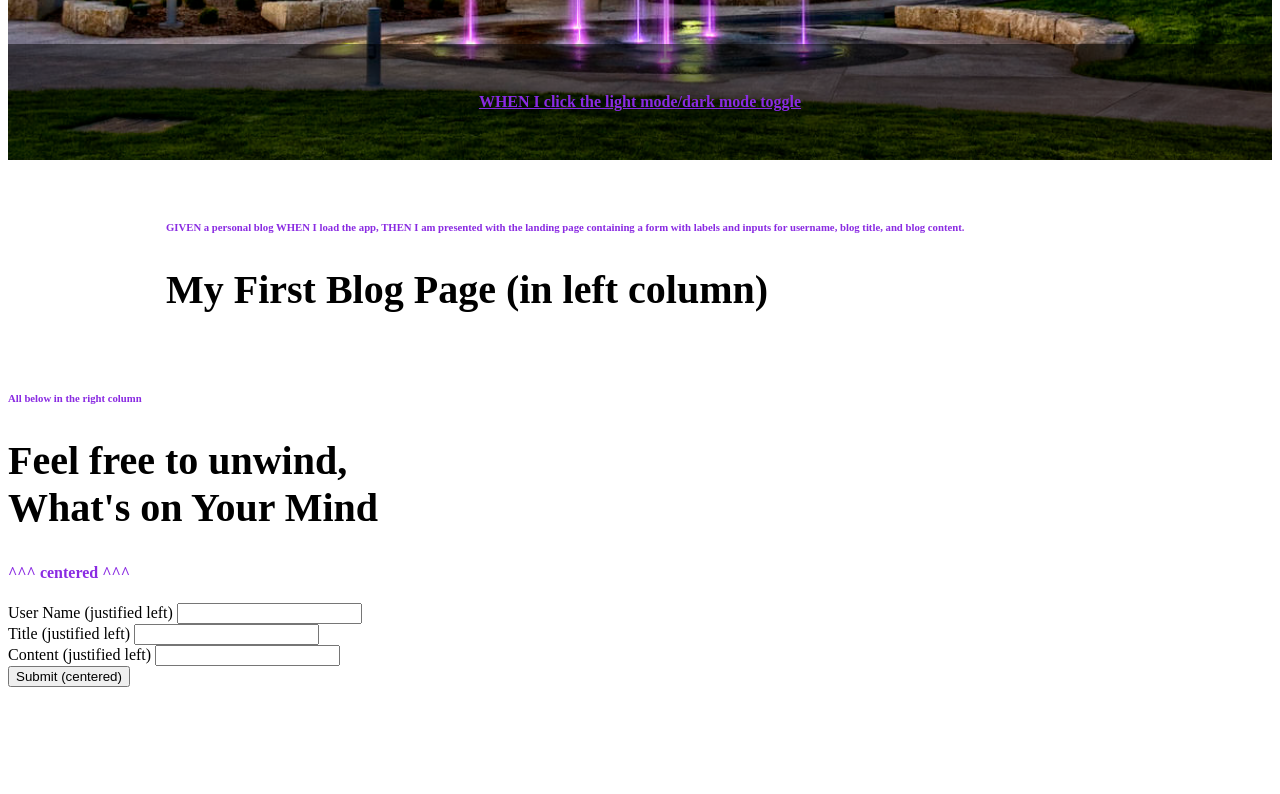
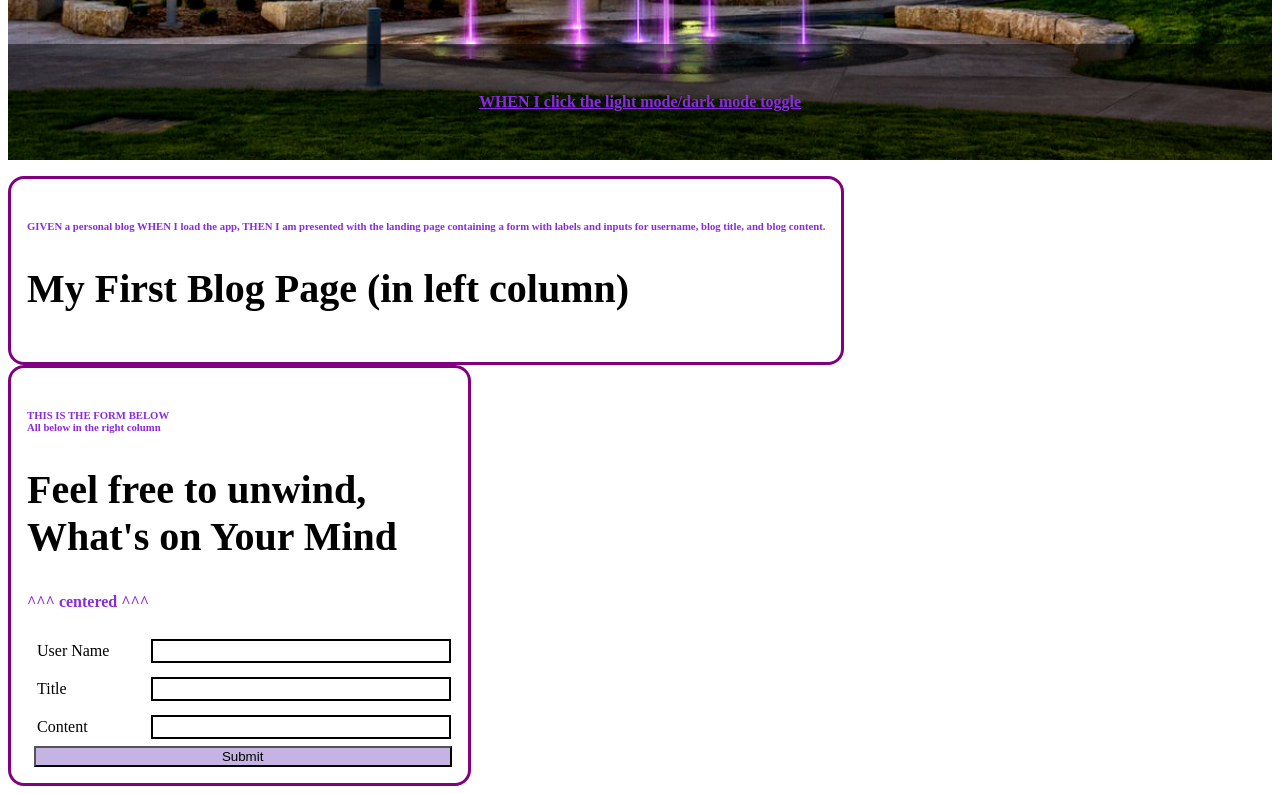
Before and after one commit to Michael-Hellon/MOD4-Challenge-Personal-Blog, a plain HTML site: page index.html in a window 1280 px wide. Shown: the part 396-1190 px from the top of the page. Before the commit the page ends 1091 px from the top, so only its background shows below. Drawn offline with Linux system fonts and the light colour scheme.

Commit message:
Updated files Changes to be committed: 	modified:   assets/css/form.css 	modified:   assets/css/style.css 	modified:   assets/js/form.js 	modified:   blog.html 	modified:   index.html

```diff
--- a/assets/css/form.css
+++ b/assets/css/form.css
@@ -0,0 +1,53 @@
+form {
+
+  display: inline-block;
+  /* Form outline */
+  padding: 1em;
+  border: 3px solid purple;
+  border-radius: 1em;
+}
+
+label {
+  /* Uniform size & alignment */
+  display: inline-block;
+  justify-items: left;
+  min-width: 100px;
+  margin:10px;
+}
+
+input, text{
+  /* To make sure that all text fields have the same font settings
+  By default, textareas have a monospace font */
+  font: 1em sans-serif;
+  /* Uniform text field size */
+  width: 300px;
+  box-sizing: border-box;
+  /* Match form field borders */
+  border: 2px solid black;
+}
+
+input:focus, text:focus {
+  /* Additional highlight for focused elements */
+  border-color: #000;
+}
+
+text {
+  /* Align multiline text fields with their labels */
+  vertical-align: top;
+  /* Provide space to type some text */
+  height: 5em;
+}
+
+.button {
+  /* Align buttons with the text fields */
+  padding-left: 90px; /* same size as the label elements */
+}
+
+button {
+  /* This extra margin represent roughly the same space as the space
+  between the labels and their text fields */
+  margin-left: 0.5em;
+  width: 418px;
+  background-color: #c5b4e3 ;
+
+}
--- a/assets/css/style.css
+++ b/assets/css/style.css
@@ -42,12 +42,26 @@ li {
 }
 
 article {
+  text-align: left;
+  display: inline-block;
+  /* font-size: 30px; */
 
-  /* font-size: 30px; */
+  margin: 0px auto;
+  padding: 1em;
+  border: 3px solid purple;
+  border-radius: 1em;
+}
+form {
+
+
+}
+
+section {
   max-width: 75%;
-  padding: 20px;
-  margin: 0px auto;
 }
+
+
+
 @media (max-width: 500px) {
   h1 {
       font-size: 36px;
--- a/index.html
+++ b/index.html
@@ -6,7 +6,9 @@
     <title>Michael's Blog Page</title>
     <link rel="stylesheet" type="text/css" href="./assets/css/style.css" />
   </head>
+
   <body>
+
       <header>
         <img src="./assets/images/Michael.jpg">
           <h1>Michael's Blog</h1>
@@ -15,34 +17,43 @@
 
           </ul>
       </header>
+
+<!-- from here down flex box <article> (width 40% form 60%) -->
+
       <article>
         <h6>GIVEN a personal blog
         WHEN I load the app,
         THEN I am presented with the landing page containing a form with labels and inputs for username, blog title, and blog content.</h>
 
       <h2>My First Blog Page (in left column)</h2>
+
       </article>
-    <div class="card">
-      <h6> All below in the right column</h6>
+      <section>
+        <form>
+          <link rel="stylesheet" type="text/css" href="./assets/css/form.css" />
+
+          <h6>THIS IS THE FORM BELOW</br>All below in the right column</h6>
+
           <h2>Feel free to unwind,</br>What's on Your Mind</h2>
           <h4>^^^ centered ^^^ </h4>
-      <form method="POST">
-        <div class="input-group">
-          <label for="userName">User Name (justified left)</label>
+
+          <div class="input">
+            <label for="userName">User Name</label>
             <input type="text" name="userName" id="userName"/>
           </div>
-        <div class="input-group">
-          <label for="blogTitle">Title (justified left)</label>
+          <div class="input">
+            <label for="blogTitle">Title</label>
             <input type="text" name="blogTitle" id="blogTitle"/>
           </div>
-        <div class="input-group">
-          <label for="blogContent">Content (justified left)</label>
+          <div class="input">
+            <label for="blogContent">Content</label>
             <input type="text" name="blogContent" id="blogContent"/>
           </div>
           <div id="sendIt"></div>
-        <button id="submit">Submit (centered)</button>
+          <button id="submit">Submit</button>
         </form>
-    </div>
+
+      </section>
 
   </body>
 </html>
```
Also changed, not shown: assets/js/form.js (+61 -0 lines), blog.html (+2 -0 lines). Lines whose indentation alone changed are shown as unchanged.
